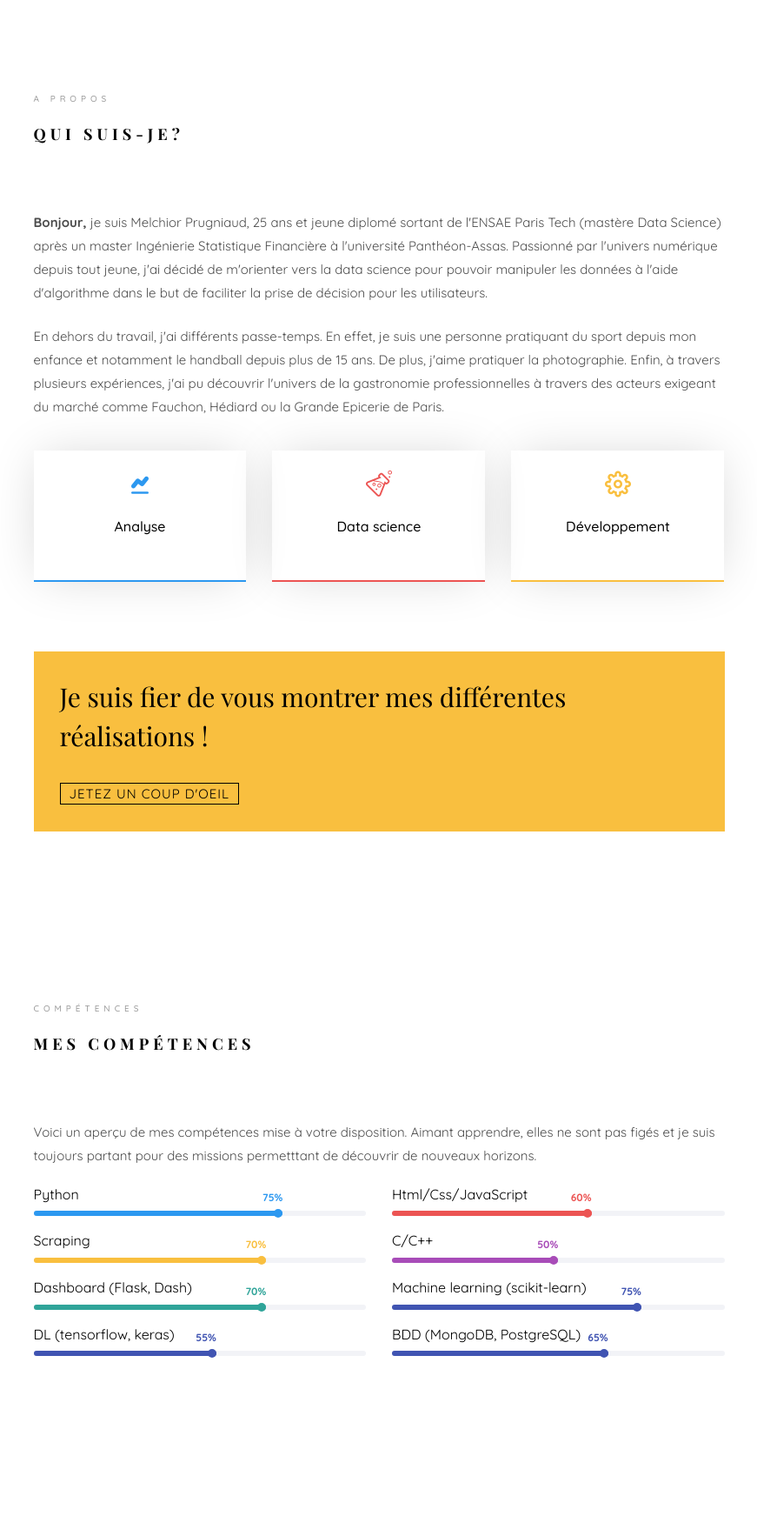
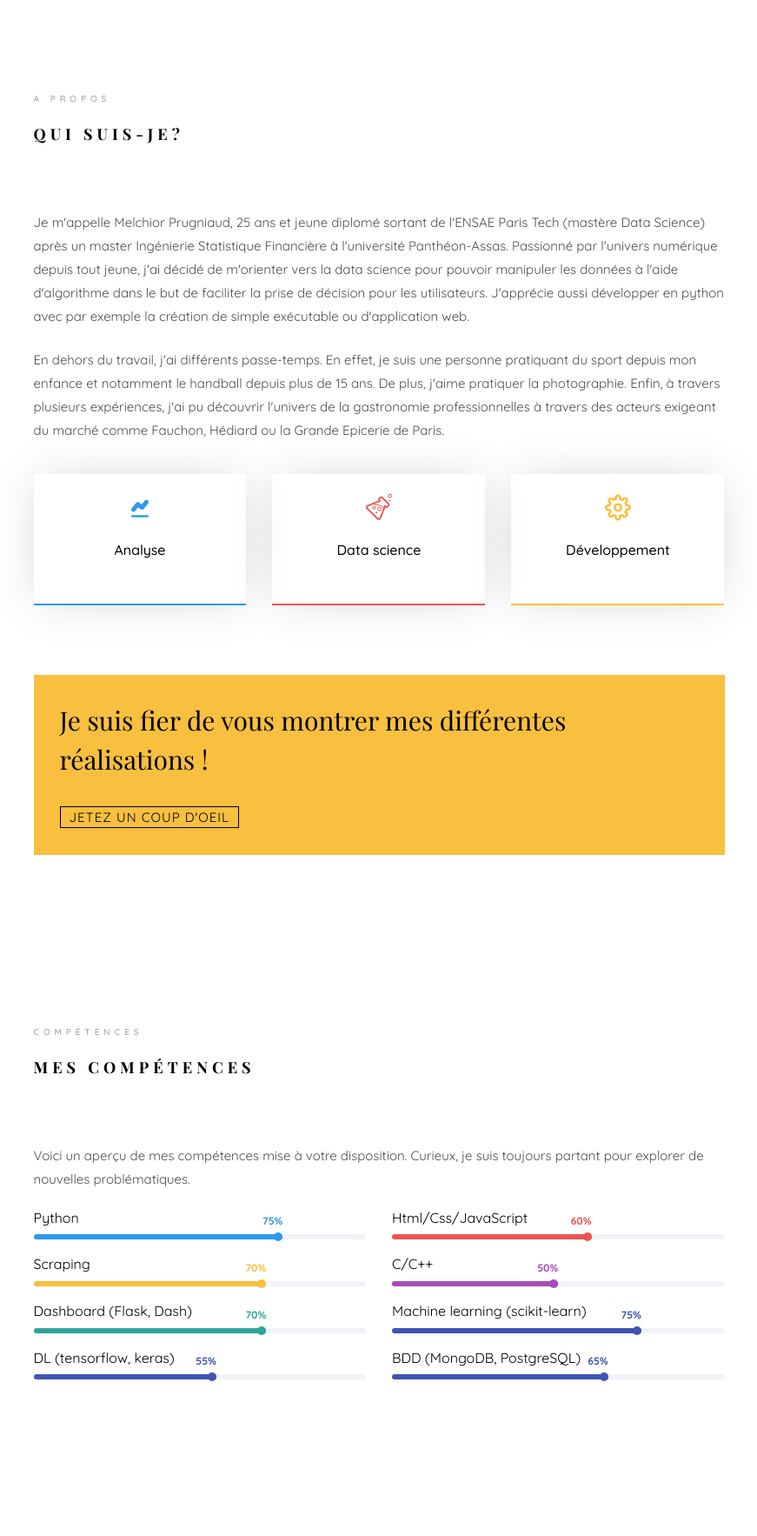
Before and after one commit to pihk94/Portfolio, a Flask app: page / in a window 1280 px wide. Shown: the part 905-2671 px from the top of the page at 87% size, without its empty margins (354-1225 px from the left). Run offline with Flask 2, Linux system fonts and the light colour scheme; some libraries are stand-ins or nearby versions; some web fonts are replaced.

Commit message:
Update index.html

```diff
--- a/app/templates/index.html
+++ b/app/templates/index.html
@@ -135,9 +135,9 @@
 									<div class="about-desc">
 										<span class="heading-meta">A propos</span>
 										<h2 class="colorlib-heading">Qui suis-je?</h2>
-										<p><strong>Bonjour, </strong> je suis Melchior Prugniaud, 25 ans et jeune diplomé sortant de l'ENSAE Paris Tech (mastère Data Science) après un
+										<p>Je m'appelle Melchior Prugniaud, 25 ans et jeune diplomé sortant de l'ENSAE Paris Tech (mastère Data Science) après un
 											master Ingénierie Statistique Financière à l'université Panthéon-Assas. Passionné par l'univers numérique depuis tout jeune, j'ai décidé de m'orienter vers la data science pour
-											pouvoir manipuler les données à l'aide d'algorithme dans le but de faciliter la prise de décision pour les utilisateurs.
+											pouvoir manipuler les données à l'aide d'algorithme dans le but de faciliter la prise de décision pour les utilisateurs. J'apprécie aussi développer en python avec par exemple la création de simple exécutable ou d'application web.
 										</p>
 										<p>En dehors du travail, j'ai différents passe-temps. En effet, je suis une personne pratiquant du sport depuis mon enfance et notamment le handball depuis plus de 15 ans. De plus, j'aime pratiquer la photographie.
 											Enfin, à travers plusieurs expériences, j'ai pu découvrir l'univers de la gastronomie professionnelles à travers des acteurs exigeant du marché comme Fauchon, Hédiard ou la Grande Epicerie de Paris.  </p>
@@ -302,7 +302,7 @@
 					<div class="row">
 						<div class="col-md-12 animate-box" data-animate-effect="fadeInLeft">
 							<p>
-								Voici un aperçu de mes compétences mise à votre disposition. Aimant apprendre, elles ne sont pas figés et je suis toujours partant pour des missions permetttant de découvrir de nouveaux horizons.
+								Voici un aperçu de mes compétences mise à votre disposition. Curieux, je suis toujours partant pour explorer de nouvelles problématiques.
 							</p>
 						</div>
 						<div class="col-md-6 animate-box" data-animate-effect="fadeInLeft">
@@ -700,15 +700,15 @@
 								</div>
 							</div>
 						</div>
-						<div class="col-md-6 animate-box" data-animate-effect="fadeInLeft">
+						<!-- <div class="col-md-6 animate-box" data-animate-effect="fadeInLeft">
 							<div class="project" style="background-image: url(static/images/img-5.jpg);">
 								<div class="desc">
 									<div class="con">
-										<h3><a href="work.html">Scraping & Analyse</a></h3>
-										<span>Malt : Sraping des freelanceurs data scientist pour une analyse simple</span>
+										<h3><a href="work.html">Django</a></h3>
+										<span>E-commerce : Développement d'un site de brocante en ligne</span>
 										<p class ="blanchir" style="font-size: 0.75em;">
-											Simple démonstration permettant à la fois d'observer mes capacités de scraping sur un site où les informations sont relativement
-											 simple à récupérer et analyse des différentes offres de la plateforme.
+											Pour l'un de mes proches, j'ai commencé à developper un site de vente en ligne.
+
 										</p>
 										<p class="icon">
 											<span><a href="https://github.com/melchior-prugniaud/EPL-Pred" target="_blank"><i class="icon-github"></i></a></span>
@@ -716,7 +716,7 @@
 									</div>
 								</div>
 							</div>
-						</div>
+						</div> -->
 					</div>
 					<div class="row">
 						<div class="col-md-12 animate-box">
```
